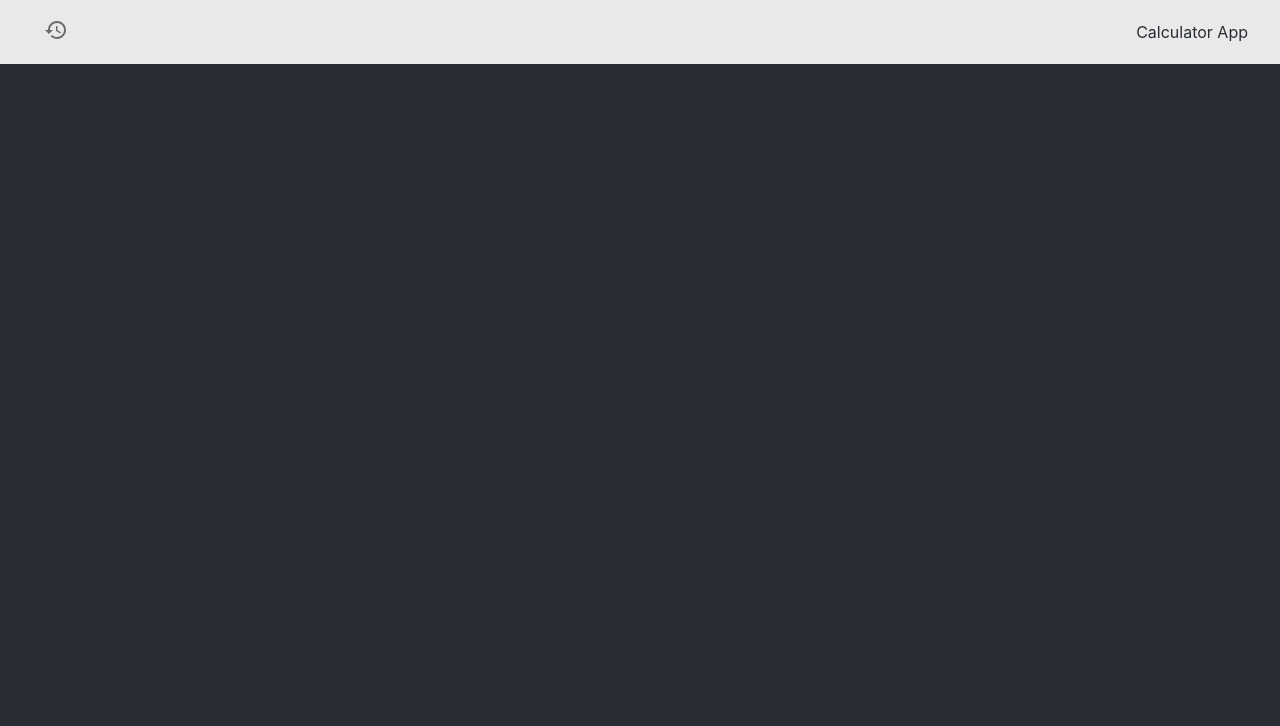
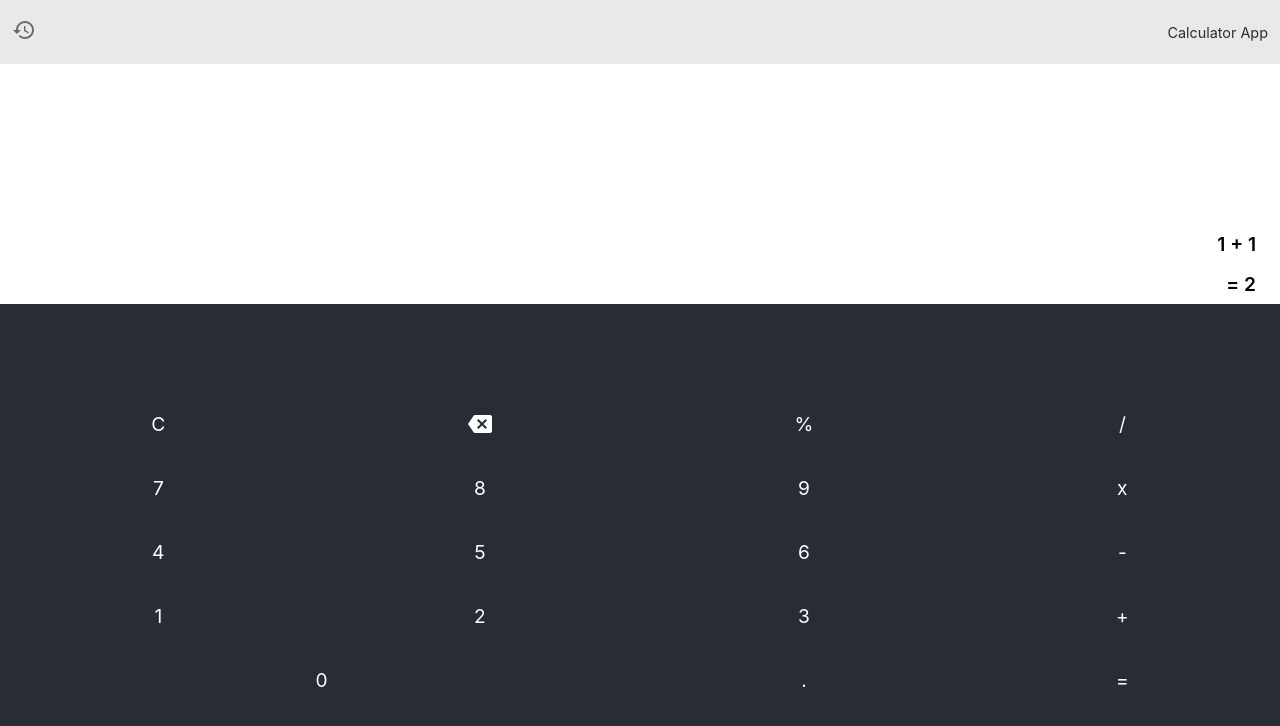
Before and after one commit to GabrielStima/calculator, a React (Create React App) app: page / in a window 1280 px wide. Shown: the top 726 px of the page. Built offline with nearby package versions, Linux system fonts and the light colour scheme; the HTML template or start-up script is replaced by a standard one.

Commit message:
Lauout done, creating component for button

```diff
--- a/src/App.js
+++ b/src/App.js
@@ -1,11 +1,13 @@
 import React from "react";
-import Header from "./components/componentHeader";
+import ComponentHeader from "./components/componentHeader";
+import ComponentCalculator from "./components/componentCalculator";
 import "./assets/App.css";
 
 function App() {
   return (
     <div className="App">
-      <Header />
+      <ComponentHeader />
+      <ComponentCalculator />
     </div>
   );
 }
--- /dev/null
+++ b/src/assets/calculatorButtons.css
@@ -0,0 +1,26 @@
+.container {
+  width: 100vw;
+  margin: auto 0;
+}
+
+.grid-container {
+  display: grid;
+  grid-template-columns: repeat(4, auto);
+  width: 100%;
+}
+
+.grid-item {
+  font-size: larger;
+  padding: 20px;
+  display: flex;
+  justify-content: center;
+}
+
+.grid-item:hover {
+  background-color: rgba(211, 211, 211, 0.1);
+}
+
+.key-zero {
+  grid-column-start: 1;
+  grid-column-end: 3;
+}
--- /dev/null
+++ b/src/assets/calculatorView.css
@@ -0,0 +1,17 @@
+.view {
+  width: calc(100vw - 1em);
+  height: 30vh;
+  background-color: white;
+  color: black;
+  display: flex;
+  flex-direction: column;
+  align-items: flex-end;
+  justify-content: flex-end;
+  padding: 0 1em 0 0;
+}
+
+.view p {
+  font-size: larger;
+  font-weight: 600;
+  margin: 0.5rem;
+}
--- a/src/assets/header.css
+++ b/src/assets/header.css
@@ -1,12 +1,12 @@
 .header-body {
-  width: 95vw;
+  width: 100vw;
   height: 4rem;
   background-color: #e9e9e9;
   color: #282c34;
   display: flex;
   align-items: center;
   justify-content: space-between;
-  padding: 0 3rem;
+  /* padding: 0 auto; */
 }
 .history-icon {
   color: rgba(0, 0, 0, 0.54);
@@ -18,3 +18,16 @@
 .history-icon:hover {
   background-color: rgba(0, 0, 0, 0.1);
 }
+
+.history-wrap {
+  max-width: 14em;
+}
+
+.app-title {
+  font-size: 0.9rem;
+  padding: 12px;
+}
+
+.MuiIconButton-root:hover {
+  background-color: rgba(0, 0, 0, 0.1) !important;
+}
--- a/src/components/componentCalculator.jsx
+++ b/src/components/componentCalculator.jsx
@@ -0,0 +1,36 @@
+import React from "react";
+import ComponentCalculatorView from "./componentCalculatorView";
+import ComponentCalculatorButtons from "./componentCalculatorButtons";
+
+export default function ComponentCalculator() {
+  const [calcText, setCalcText] = React.useState("1 + 1");
+  const [resultText, setResultText] = React.useState("= 2");
+
+  function sendNumber(data) {
+    console.log("sendNumber", data);
+  }
+
+  function sendOperator(data) {
+    console.log("sendOperator", data);
+  }
+
+  function sendSpecialFunction(data) {
+    console.log("sendSpecialFunction", data);
+  }
+
+  function finishOperation(data) {
+    console.log("finishOperation", data);
+  }
+
+  return (
+    <>
+      <ComponentCalculatorView calc={calcText} result={resultText} />
+      <ComponentCalculatorButtons
+        callbackSendNumber={sendNumber}
+        callbackSendOperator={sendOperator}
+        callbackSendSpecialFunction={sendSpecialFunction}
+        callbackFinishOperation={finishOperation}
+      />
+    </>
+  );
+}
--- /dev/null
+++ b/src/components/componentCalculatorButtons.jsx
@@ -0,0 +1,96 @@
+import React from "react";
+import "../assets/calculatorButtons.css";
+import BackspaceIcon from "@material-ui/icons/Backspace";
+
+function sendNumber(props, data) {
+  props.callbackSendNumber(data);
+  finishOperation(false);
+}
+
+function sendOperator(props, data) {
+  props.callbackSendOperator(data);
+  finishOperation(false);
+}
+
+function sendSpecialFunction(props, data) {
+  props.callbackSendSpecialFunction(data);
+  finishOperation(false);
+}
+
+function finishOperation(props, data) {
+  props.callbackFinishOperation(data);
+}
+
+const ComponentCalculatorButton = (text, value) => {};
+export default function ComponentCalculatorButtons(props) {
+  return (
+    <div className="container">
+      <div className="grid-container">
+        <div
+          className="grid-item"
+          onClick={() => sendSpecialFunction(props, "DeleteAll")}
+        >
+          C
+        </div>
+        <div
+          className="grid-item"
+          onClick={() => sendSpecialFunction(props, "DeleteLast")}
+        >
+          <BackspaceIcon />
+        </div>
+        <div className="grid-item" onClick={() => sendOperator(props, "%")}>
+          %
+        </div>
+        <div className="grid-item" onClick={() => sendOperator(props, "/")}>
+          /
+        </div>
+        <div className="grid-item" onClick={() => sendNumber(props, 7)}>
+          7
+        </div>
+        <div className="grid-item" onClick={() => sendNumber(props, 8)}>
+          8
+        </div>
+        <div className="grid-item" onClick={() => sendNumber(props, 9)}>
+          9
+        </div>
+        <div className="grid-item" onClick={() => sendOperator(props, "x")}>
+          x
+        </div>
+        <div className="grid-item" onClick={() => sendNumber(props, 4)}>
+          4
+        </div>
+        <div className="grid-item" onClick={() => sendNumber(props, 5)}>
+          5
+        </div>
+        <div className="grid-item" onClick={() => sendNumber(props, 6)}>
+          6
+        </div>
+        <div className="grid-item" onClick={() => sendOperator(props, "-")}>
+          -
+        </div>
+        <div className="grid-item" onClick={() => sendNumber(props, 1)}>
+          1
+        </div>
+        <div className="grid-item" onClick={() => sendNumber(props, 2)}>
+          2
+        </div>
+        <div className="grid-item" onClick={() => sendNumber(props, 3)}>
+          3
+        </div>
+        <div className="grid-item" onClick={() => sendOperator(props, "+")}>
+          +
+        </div>
+        <div
+          className="grid-item key-zero"
+          onClick={() => sendNumber(props, 0)}
+        >
+          0
+        </div>
+        <div className="grid-item">.</div>
+        <div className="grid-item" onClick={() => finishOperation(props, true)}>
+          =
+        </div>
+      </div>
+    </div>
+  );
+}
--- /dev/null
+++ b/src/components/componentCalculatorView.jsx
@@ -0,0 +1,10 @@
+import React from "react";
+import "../assets/calculatorView.css";
+export default function ComponentCalculatorView(props) {
+  return (
+    <div className="view">
+      <p>{props.calc}</p>
+      <p>{props.result}</p>
+    </div>
+  );
+}
--- a/src/components/componentHeader.jsx
+++ b/src/components/componentHeader.jsx
@@ -3,7 +3,7 @@ import HistoryIcon from "@material-ui/icons/History";
 import "../assets/header.css";
 import ComponentHistory from "./componentHistory";
 
-export default function Header() {
+export default function ComponentHeader() {
   const [openHistory, setOpenHistory] = React.useState(false);
 
   function closeHistory(data) {
@@ -12,14 +12,16 @@ export default function Header() {
 
   return (
     <div className="header-body">
-      <div>
+      <div className="history-wrap">
         <HistoryIcon
           className="history-icon"
           onClick={() => setOpenHistory(!openHistory)}
         />
         <ComponentHistory open={openHistory} close={closeHistory} />
       </div>
-      <div>Calculator App</div>
+      <div>
+        <div className="app-title">Calculator App</div>
+      </div>
     </div>
   );
 }
```
Also changed, not shown: src/components/componentHistory.jsx (+1 -7 lines), src/components/componentCalculatorButton.jsx (deleted).
